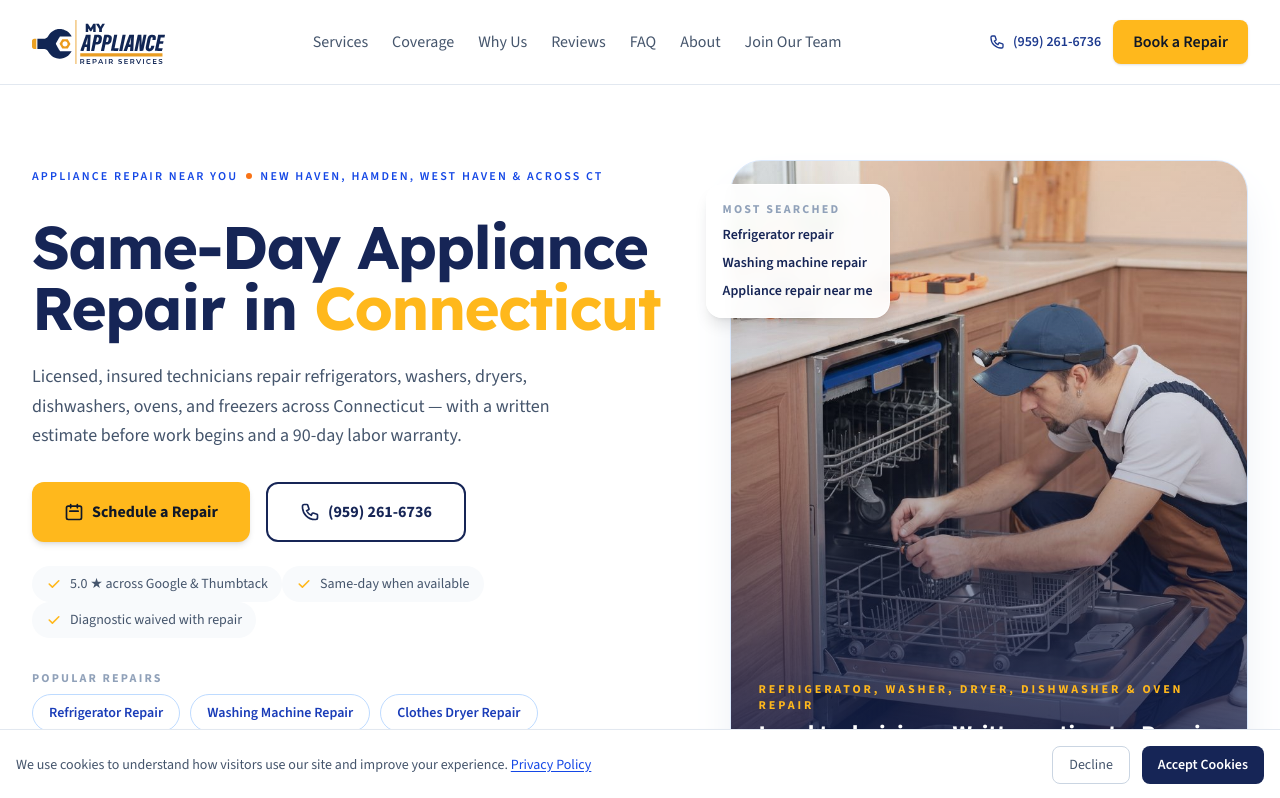
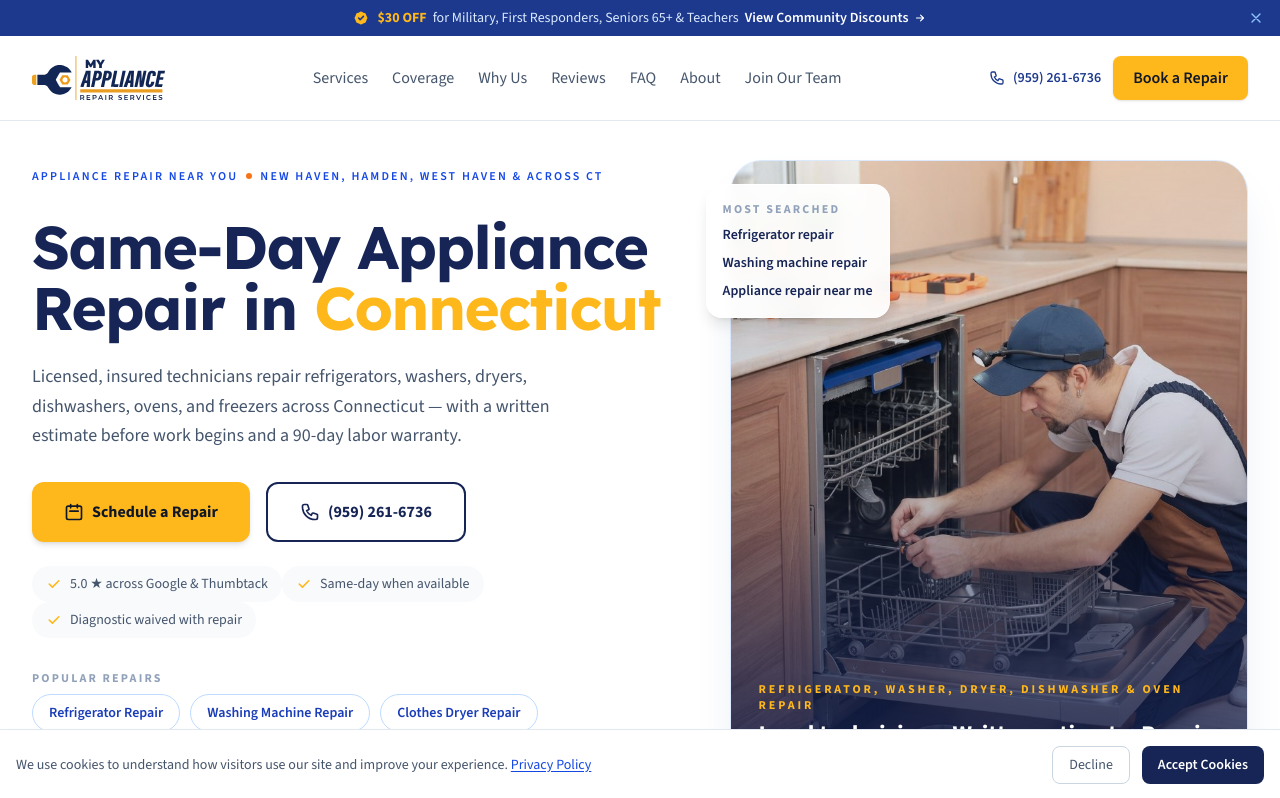
Before and after one commit to elmir-mammadli/my-appliance-repair, a Next.js app: page / in a window 1280 px wide. Shown: the top 798 px of the page. Built offline with nearby package versions, Linux system fonts and the light colour scheme.

Commit message:
feat: add AnnouncementBar component for promotional messages

```diff
--- /dev/null
+++ b/src/components/AnnouncementBar.tsx
@@ -0,0 +1,111 @@
+'use client';
+
+import { useState, useEffect } from 'react';
+import Link from 'next/link';
+
+const STORAGE_KEY = 'promo-bar-dismissed';
+
+/**
+ * Shopify-style promotional bar that sits above the navbar inside the fixed
+ * header. It advertises the community discounts (see Discounts.tsx) and links
+ * to the #discounts section. It is dismissible (persisted in localStorage) and
+ * collapses away as the user scrolls so the fixed header returns to just the
+ * navbar height — keeping every page's existing top offset correct.
+ */
+export default function AnnouncementBar() {
+  const [dismissed, setDismissed] = useState(true); // start hidden to avoid flash before we read storage
+  const [collapsed, setCollapsed] = useState(false);
+
+  useEffect(() => {
+    setDismissed(localStorage.getItem(STORAGE_KEY) === 'true');
+  }, []);
+
+  useEffect(() => {
+    const handleScroll = () => setCollapsed(window.scrollY > 10);
+    handleScroll();
+    window.addEventListener('scroll', handleScroll, { passive: true });
+    return () => window.removeEventListener('scroll', handleScroll);
+  }, []);
+
+  const handleDismiss = () => {
+    setDismissed(true);
+    try {
+      localStorage.setItem(STORAGE_KEY, 'true');
+    } catch {
+      /* ignore storage failures */
+    }
+  };
+
+  const hidden = dismissed || collapsed;
+
+  return (
+    <div
+      className={`overflow-hidden bg-blue-900 transition-all duration-300 ease-in-out ${
+        hidden ? 'max-h-0 opacity-0' : 'max-h-16 opacity-100'
+      }`}
+      aria-hidden={hidden}
+    >
+      <div className="relative mx-auto flex max-w-7xl items-center justify-center gap-x-2 gap-y-0.5 px-10 py-2 text-center sm:px-12">
+        <svg
+          className="hidden h-4 w-4 flex-shrink-0 text-[#ffb81c] sm:block"
+          fill="currentColor"
+          viewBox="0 0 20 20"
+          aria-hidden="true"
+        >
+          <path
+            fillRule="evenodd"
+            d="M6.267 3.455a3.066 3.066 0 001.745-.723 3.066 3.066 0 013.976 0 3.066 3.066 0 001.745.723 3.066 3.066 0 012.812 2.812c.051.643.304 1.254.723 1.745a3.066 3.066 0 010 3.976 3.066 3.066 0 00-.723 1.745 3.066 3.066 0 01-2.812 2.812 3.066 3.066 0 00-1.745.723 3.066 3.066 0 01-3.976 0 3.066 3.066 0 00-1.745-.723 3.066 3.066 0 01-2.812-2.812 3.066 3.066 0 00-.723-1.745 3.066 3.066 0 010-3.976 3.066 3.066 0 00.723-1.745 3.066 3.066 0 012.812-2.812zm7.44 5.252a1 1 0 00-1.414-1.414L9 10.586 7.707 9.293a1 1 0 00-1.414 1.414l2 2a1 1 0 001.414 0l4-4z"
+            clipRule="evenodd"
+          />
+        </svg>
+        <Link
+          href="/#discounts"
+          className="group flex flex-wrap items-center justify-center gap-x-1.5 text-xs font-medium text-blue-100 transition-colors hover:text-white sm:text-sm"
+        >
+          <span className="font-bold text-[#ffb81c]">$30 OFF</span>
+          <span>
+            for Military, First Responders, Seniors 65+ &amp; Teachers
+          </span>
+          <span className="hidden items-center gap-1 font-semibold text-white underline-offset-2 group-hover:underline sm:inline-flex">
+            View Community Discounts
+            <svg
+              className="h-3.5 w-3.5 transition-transform duration-200 group-hover:translate-x-0.5"
+              fill="none"
+              viewBox="0 0 24 24"
+              stroke="currentColor"
+              aria-hidden="true"
+            >
+              <path
+                strokeLinecap="round"
+                strokeLinejoin="round"
+                strokeWidth={2}
+                d="M13 7l5 5m0 0l-5 5m5-5H6"
+              />
+            </svg>
+          </span>
+        </Link>
+
+        <button
+          onClick={handleDismiss}
+          className="absolute right-2 top-1/2 -translate-y-1/2 rounded-md p-1 text-blue-300 transition-colors hover:bg-white/10 hover:text-white sm:right-3"
+          aria-label="Dismiss announcement"
+        >
+          <svg
+            className="h-4 w-4"
+            fill="none"
+            viewBox="0 0 24 24"
+            stroke="currentColor"
+            aria-hidden="true"
+          >
+            <path
+              strokeLinecap="round"
+              strokeLinejoin="round"
+              strokeWidth={2}
+              d="M6 18L18 6M6 6l12 12"
+            />
+          </svg>
+        </button>
+      </div>
+    </div>
+  );
+}
--- a/src/components/Navbar.tsx
+++ b/src/components/Navbar.tsx
@@ -4,6 +4,7 @@ import { useState, useEffect } from 'react';
 import Link from 'next/link';
 import Image from 'next/image';
 import { openBookingModal } from '@/lib/booking';
+import AnnouncementBar from './AnnouncementBar';
 
 export default function Navbar() {
   const [isScrolled, setIsScrolled] = useState(false);
@@ -28,12 +29,15 @@ export default function Navbar() {
   return (
     <header
       className={`fixed top-0 left-0 right-0 z-50 transition-all duration-300 bg-white ${
-        isScrolled
-          ? 'shadow-md py-3'
-          : 'border-b border-slate-200 py-5'
+        isScrolled ? 'shadow-md' : 'border-b border-slate-200'
       }`}
     >
-      <div className="max-w-7xl mx-auto px-4 sm:px-6 lg:px-8 flex items-center justify-between">
+      <AnnouncementBar />
+      <div
+        className={`max-w-7xl mx-auto px-4 sm:px-6 lg:px-8 flex items-center justify-between transition-all duration-300 ${
+          isScrolled ? 'py-3' : 'py-5'
+        }`}
+      >
         {/* Logo */}
         <Link href="/" className="flex items-center group cursor-pointer">
           <Image
```
